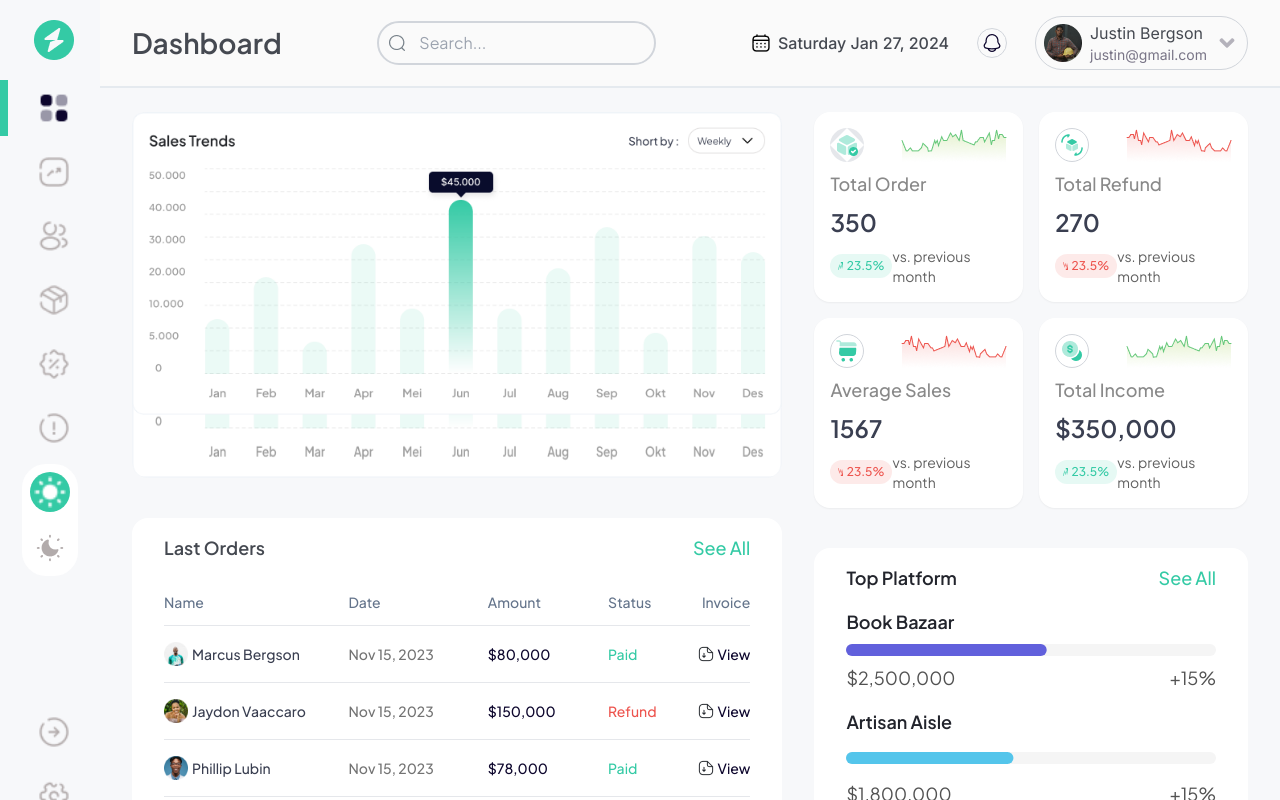
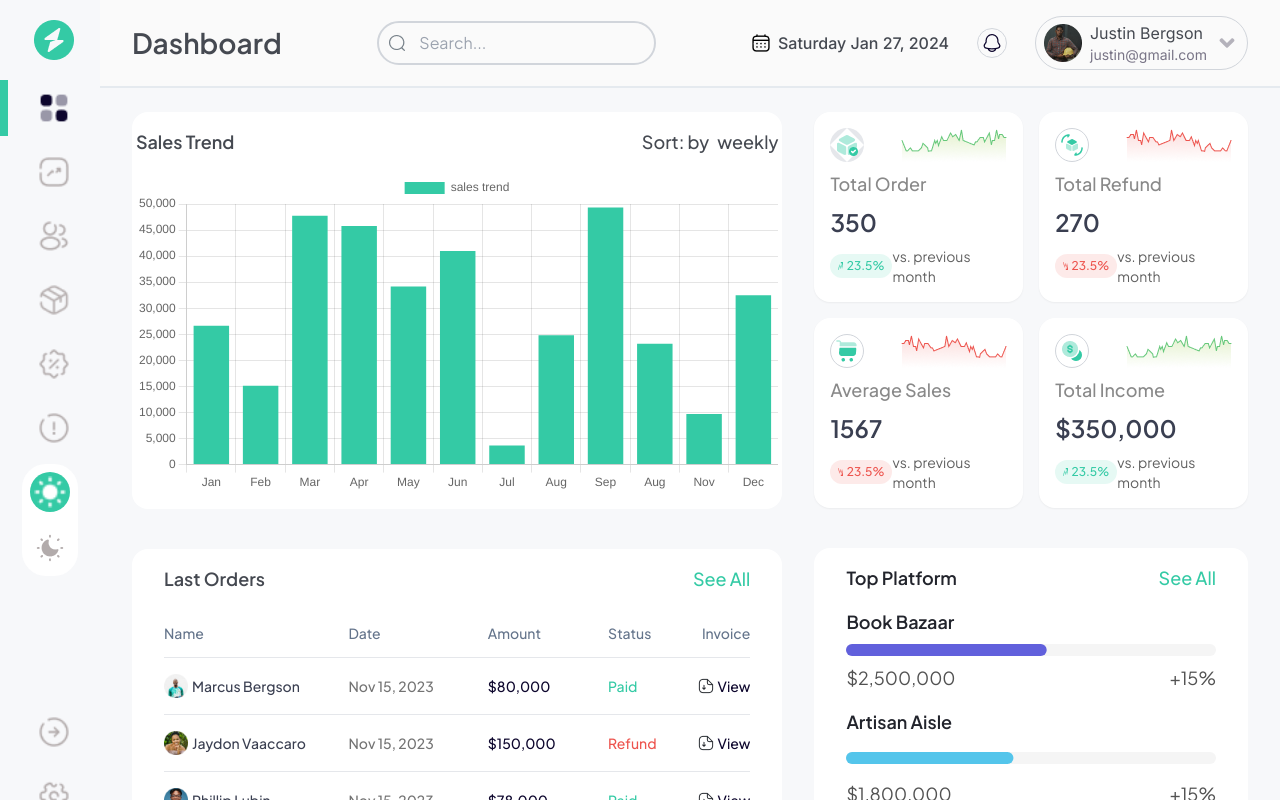
Before and after one commit to dExtinctedCoder/geegpay-frontend-challenge, a React (Vite) app: page / in a window 1280 px wide. Built offline with nearby package versions, Linux system fonts and the light colour scheme.

Commit message:
add dynamic chart

```diff
--- a/package.json
+++ b/package.json
@@ -15,14 +15,17 @@
     "@radix-ui/react-select": "^2.0.0",
     "@radix-ui/react-tabs": "^1.0.4",
     "@radix-ui/react-tooltip": "^1.0.7",
+    "chart.js": "^4.4.1",
     "class-variance-authority": "^0.7.0",
     "clsx": "^2.1.0",
+    "faker": "^6.6.6",
     "file-saver": "^2.0.5",
     "html2pdf.js": "^0.10.1",
     "localforage": "^1.10.0",
     "lucide-react": "^0.314.0",
     "match-sorter": "^6.3.3",
     "react": "^18.2.0",
+    "react-chartjs-2": "^5.2.0",
     "react-dom": "^18.2.0",
     "react-icons": "^5.0.1",
     "react-router-dom": "^6.21.3",
@@ -31,6 +34,7 @@
     "tailwindcss-animate": "^1.0.7"
   },
   "devDependencies": {
+    "@faker-js/faker": "^8.4.0",
     "@types/node": "^20.11.6",
     "@types/react": "^18.2.43",
     "@types/react-dom": "^18.2.17",
--- /dev/null
+++ b/src/components/dashboard/chart.tsx
@@ -0,0 +1,50 @@
+import {
+  Chart as ChartJS,
+  CategoryScale,
+  LinearScale,
+  BarElement,
+  Title,
+  Tooltip,
+  Legend,
+} from 'chart.js';
+import { Bar } from 'react-chartjs-2';
+import { faker } from '@faker-js/faker';
+
+ChartJS.register(
+  CategoryScale,
+  LinearScale,
+  BarElement,
+  Title,
+  Tooltip,
+  Legend
+);
+
+const options = {
+  responsive: true,
+  plugins: {
+    legend: {
+      position: 'top' as const,
+    },
+    title: {
+      display: false,
+      text: 'sales trend',
+    },
+  },
+};
+
+const labels = ['Jan', 'Feb', 'Mar', 'Apr', 'May', 'Jun', 'Jul', 'Aug', 'Sep', 'Aug', 'Nov', 'Dec'];
+
+const data = {
+  labels,
+  datasets: [
+    {
+      label: 'sales trend',
+      data: labels.map(() => faker.datatype.number({ min: 0, max: 50000 })),
+      backgroundColor: 'rgb(52,202,165)',
+    },
+  ],
+};
+
+export function Chart() {
+  return <Bar options={options} data={data} />;
+}
--- a/src/index.css
+++ b/src/index.css
@@ -33,4 +33,10 @@
     filter: grayscale(100%);
     -webkit-filter: grayscale(100%);
   }
+  @page {
+    size: a4 9in;
+    margin-top: 4in;
+    margin-left: 0in;
+    margin-right: 0in;
+  }
 }
--- a/src/pages/dashboard.tsx
+++ b/src/pages/dashboard.tsx
@@ -5,14 +5,21 @@ import TOTALORDERICON from '../assets/icons/box-tick.png'
 import TOTALREFUNDICON from '../assets/icons/3d-rotate.png'
 import TOTALINCOMEICON from '../assets/icons/coin.png'
 import AVRSALESICON from '../assets/icons/shopping-cart.png'
-import CHART from '../assets/images/chart.png'
+import { Chart } from '@/components/dashboard/chart'
 
 function Dashboard() {
   return (
     <div className="px-8 grid lg:grid-cols-[3fr_2fr] gap-x-8">
       <div className="flex flex-col gap-y-10 pt-6 pb-10">
-        <section style={{ backgroundImage: `url(${CHART})`, backgroundSize: '100% 100%', backgroundRepeat: 'no-repeat' }} className="w-full aspect-video rounded-2xl">
-          <img src={CHART} alt="IMG-CHART" className="" />
+        <section className={`rounded-2xl dark:bg-gray-800 bg-white px-1 py-4`}>
+          <div className="flex items-center justify-between mb-4">
+            <h4 className="font-semibold text-lg">Sales Trend</h4>
+            <div className="text-lg flex items-center gap-x-2 font-medium hover:underline hover:text-green-500">
+              Sort: by
+              <div>weekly</div>
+            </div>
+          </div>
+          <Chart />
         </section>
         <section className={`rounded-2xl dark:bg-gray-800 bg-white px-8 py-4`}>
           <RecentOrders />
```
Also changed, not shown: 1 other file (tests, documents, lock files or other folders).
